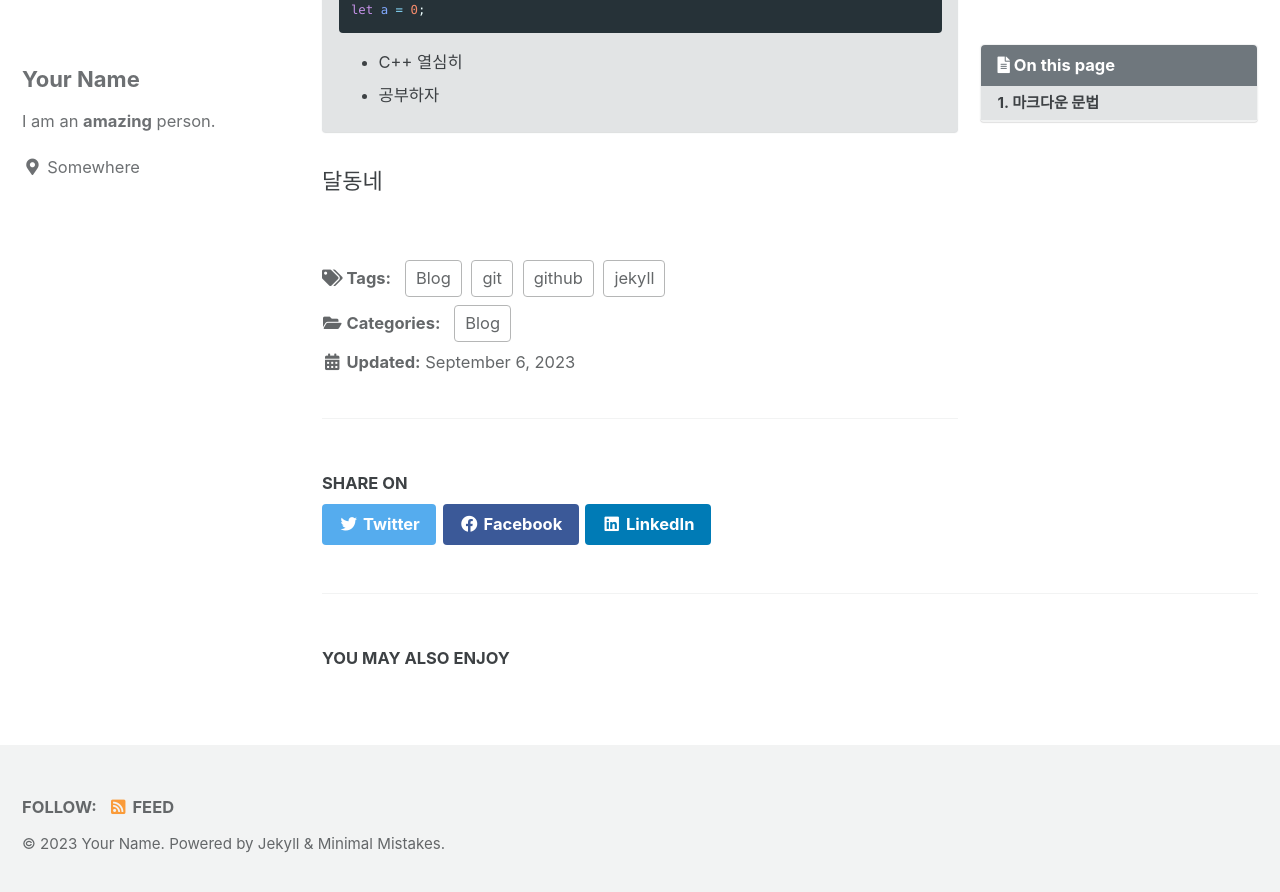
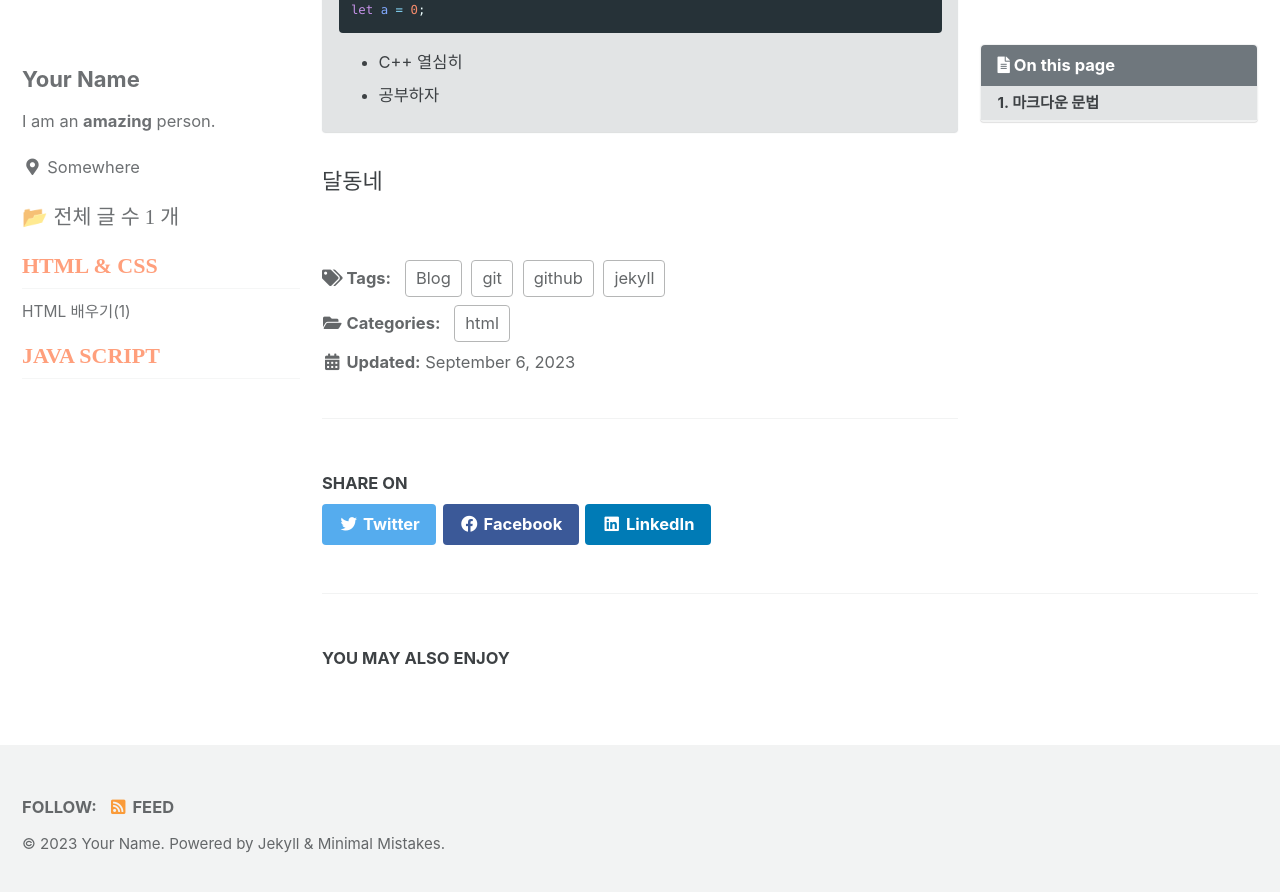
Before and after one commit to studydong/studydong.github.io, a Jekyll site: the page built from _posts/2023-09-26-first.md, in a window 1280 px wide and 900 px high, scrolled down 525 px. Shown: the top 892 px of the window. Built offline with Jekyll 4.4.1, drawn with Linux system fonts in a browser that asks for light colours; cached includes are drawn as plain includes; some web fonts are replaced.

Commit message:
카테고리 설정

```diff
--- a/_config.yml
+++ b/_config.yml
@@ -290,3 +290,4 @@ defaults:
       comments: # true
       share: true
       related: true
+      sidebar_main: true
--- /dev/null
+++ b/_includes/nav_list_main
@@ -0,0 +1,50 @@
+<!--전체 글 수를 세기 위한 연산. sum 변수에 전체 글 수 저장-->
+
+{% assign sum = site.posts | size %}
+
+<nav class="nav__list">
+  <input id="ac-toc" name="accordion-toc" type="checkbox" />
+  <label for="ac-toc">{{ site.data.ui-text[site.locale].menu_label }}</label>
+  <ul class="nav__items" id="category_tag_menu">
+      <!--전체 글 수-->
+      <li>
+            📂 <span style="font-family:'GangwonEdu_OTFBoldA';">전체 글 수</style> <span style="font-family:'GangwonEdu_OTFBoldA';">{{sum}}</style> <span style="font-family:'GangwonEdu_OTFBoldA';">개</style>
+      </li>
+      <li>
+        <!--span 태그로 카테고리들을 크게 분류 ex) C/C++/C#-->
+        <span class="nav__sub-title" style="color:coral; font-size:1rem; font-family:'GangwonEdu_OTFBoldA'" >HTML & CSS</span>
+            <!--ul 태그로 같은 카테고리들 모아둔 페이지들 나열-->
+            <ul>
+                <!--Cpp 카테고리 글들을 모아둔 페이지인 /categories/cpp 주소의 글로 링크 연결-->
+                <!--category[1].size 로 해당 카테고리를 가진 글의 개수 표시-->
+                {% for category in site.categories %}
+                    {% if category[0] == "html" %}
+                        <li><a href="/categories/html" class="">HTML 배우기({{category[1].size}})</a></li>
+                    {% endif %}
+                {% endfor %}
+            </ul>
+            <ul>
+                {% for category in site.categories %}
+                    {% if category[0] == "STL" %}
+                        <li><a href="/categories/stl" class="">C++ STL & 표준 ({{category[1].size}})</a></li>
+                    {% endif %}
+                {% endfor %}
+            </ul>
+            <span class="nav__sub-title" style="color:coral; font-size:1rem; font-family:'GangwonEdu_OTFBoldA'" >Java Script</span>
+            <ul>
+                {% for category in site.categories %}
+                    {% if category[0] == "Algorithm" %}
+                        <li><a href="/categories/algorithm" class="">알고리즘 구현 (with C++) ({{category[1].size}})</a></li>
+                    {% endif %}
+                {% endfor %}
+            </ul>
+            <ul>
+                {% for category in site.categories %}
+                    {% if category[0] == "Programmers" %}
+                        <li><a href="/categories/programmers" class="">프로그래머스 ({{category[1].size}})</a></li>
+                    {% endif %}
+                {% endfor %}
+            </ul>
+      </li>
+  </ul>
+</nav>
--- a/_includes/sidebar.html
+++ b/_includes/sidebar.html
@@ -1,11 +1,16 @@
 {% if page.author_profile or layout.author_profile or page.sidebar %}
 <div class="sidebar sticky">
   {% if page.author_profile or layout.author_profile %}{% include author-profile.html %}{% endif %}
+
+  <!-- 좌측 카테고리 지정 사이드 바 -->
+  {% if page.sidebar_main %}
+  {% include nav_list_main %}
+  {% endif %}
+
   {% if page.sidebar %}
   {% for s in page.sidebar %}
   {% if s.image %}
-        <img src="{{ s.image | relative_url }}"
-             alt="{% if s.image_alt %}{{ s.image_alt }}{% endif %}">
+  <img src="{{ s.image | relative_url }}" alt="{% if s.image_alt %}{{ s.image_alt }}{% endif %}">
   {% endif %}
   {% if s.title %}<h3>{{ s.title }}</h3>{% endif %}
   {% if s.text %}{{ s.text | markdownify }}{% endif %}
--- a/_posts/2023-09-26-first.md
+++ b/_posts/2023-09-26-first.md
@@ -3,7 +3,7 @@ title: "Jekyll 테마를 적용한 블로그 작성법"
 excerpt: "md 파일에 내용을 마크다운 문법을 활용해서 github 원격 저장소에 업로드 합니다. 에디터는 Visual Studio Code를 사용했습니다.!"
 
 categories:
-- Blog
+- html
 
 tags:
 - [Blog, jekyll, github, git]
--- a/index.html
+++ b/index.html
@@ -1,4 +1,5 @@
 ---
 layout: home
+sidebar_main: true
 author_profile: true
 ---
```
Also changed, not shown: _includes/archive-single2.html (added, +27 -0 lines), _includes/post__taxonomy.html (added, +39 -0 lines), docs/_pages/categories/category-cpp.md (added, +11 -0 lines). Lines whose indentation alone changed are shown as unchanged.
